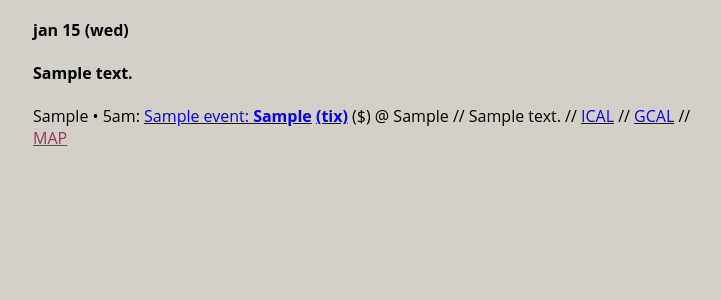
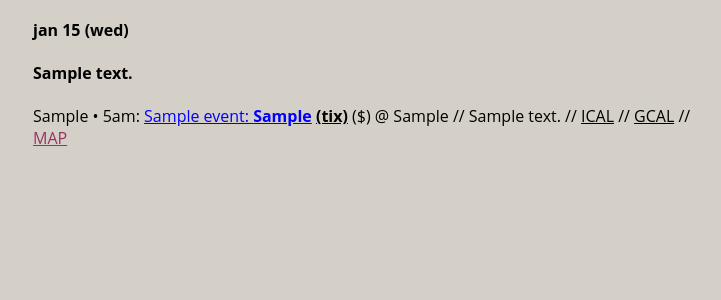
Before and after one commit to gregsadetsky/nycnoise, a Django app: page / in a window 1280 px wide. Shown: the part 417-717 px from the top of the page, without its empty margins (271-992 px from the left). Run offline with Django 4.2, Linux system fonts and the light colour scheme; tables that the repository leaves empty hold one stand-in row (values such as "Sample post").

Commit message:
Update index.html
change link colors

```diff
--- a/core/templates/core/index.html
+++ b/core/templates/core/index.html
@@ -110,7 +110,7 @@
 
 
         {% if event.ticket_hyperlink %}
-          <a href="{{ event.ticket_hyperlink }}" target="_blank" style='font-weight:bold' style="color:#000000">(tix)</a>
+          <a href="{{ event.ticket_hyperlink }}" target="_blank" style='font-weight:bold; color:#000000'>(tix)</a>
         {% endif %}
 
         {% if event.price %}
@@ -154,9 +154,9 @@
         {% endif %}
 
         //
-        <a href="{% url 'event_ics_download' event.id %}">ICAL</a>
+        <a href="{% url 'event_ics_download' event.id %}" style="color:#000000">ICAL</a>
         //
-        <a href="{% get_gcal_link_from_event event %}">GCAL</a>
+        <a href="{% get_gcal_link_from_event event %}" style="color:#000000">GCAL</a>
 
         {% if event.venue and event.venue.google_maps_link %}
           //
```
